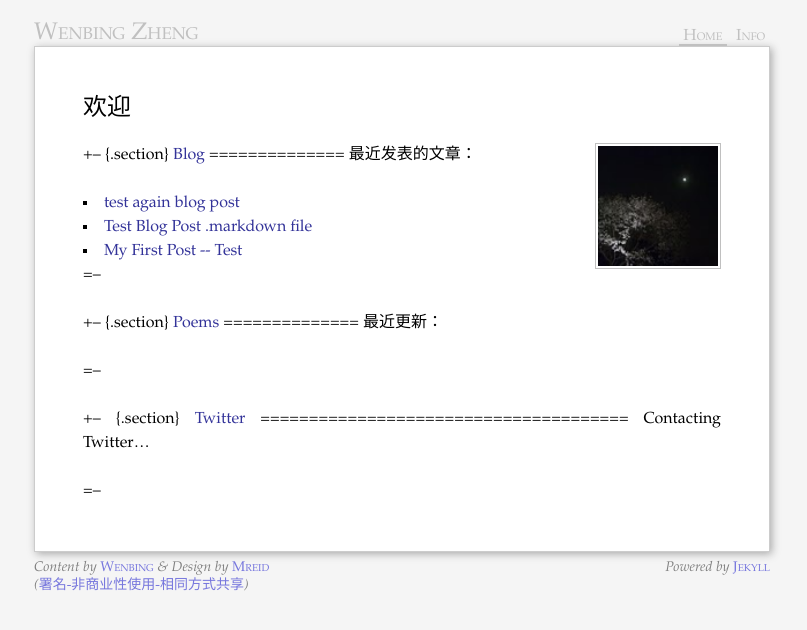
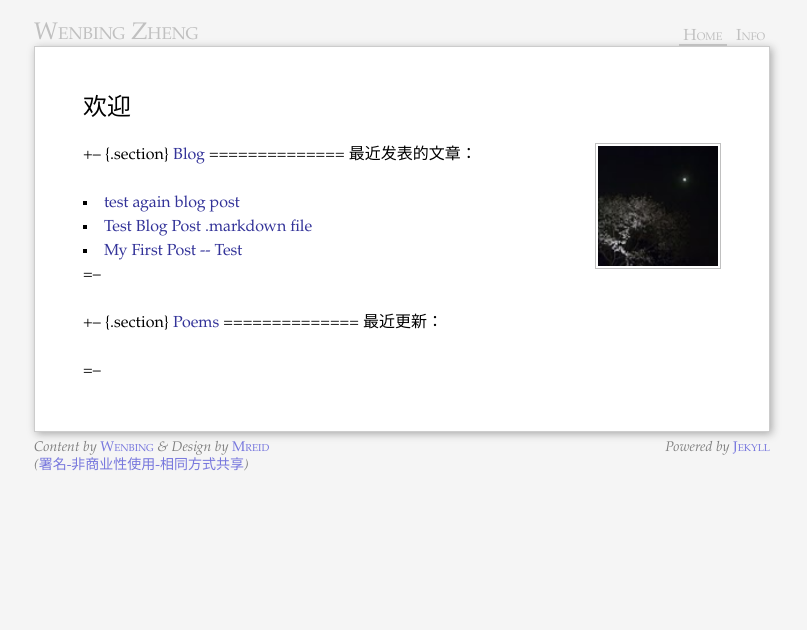
Before and after one commit to GunioRobot/wenbing.github.com, a Jekyll site: the page built from index.markdown, in a window 1280 px wide. Shown: the top 630 px of the page, without its empty margins (238-1045 px from the left). Built offline with Jekyll 4.4.1, drawn with Linux system fonts in a browser that asks for light colours; Markdown is read by kramdown in place of the engine named in the settings; comment, search, counter and statistics services are not loaded.

Commit message:
delete twitter

```diff
--- a/index.markdown
+++ b/index.markdown
@@ -36,15 +36,6 @@ section: Home
 {% endfor %}
 =--
 
-+-- {.section}
-[Twitter](https://twitter.com/wenbing)
-======================================
-Contacting Twitter...
-{:#twitter-update-list }
-=--
-
-
-
 <script type="text/javascript">
 //<![CDATA[
 //document.write('<script type="text/javascript" src="http://twitter.com/javascripts/blogger.js"></' + 'script>');
```
